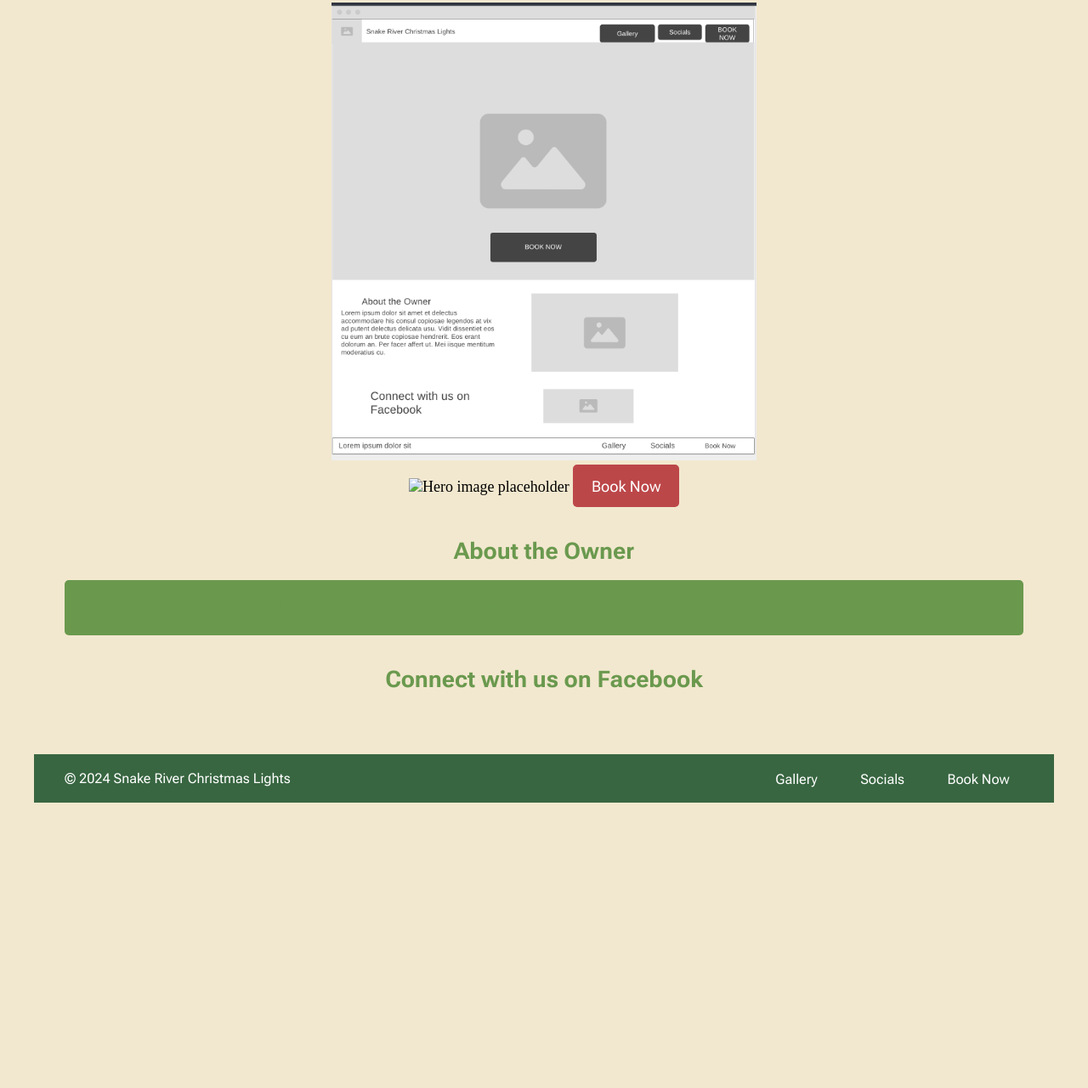
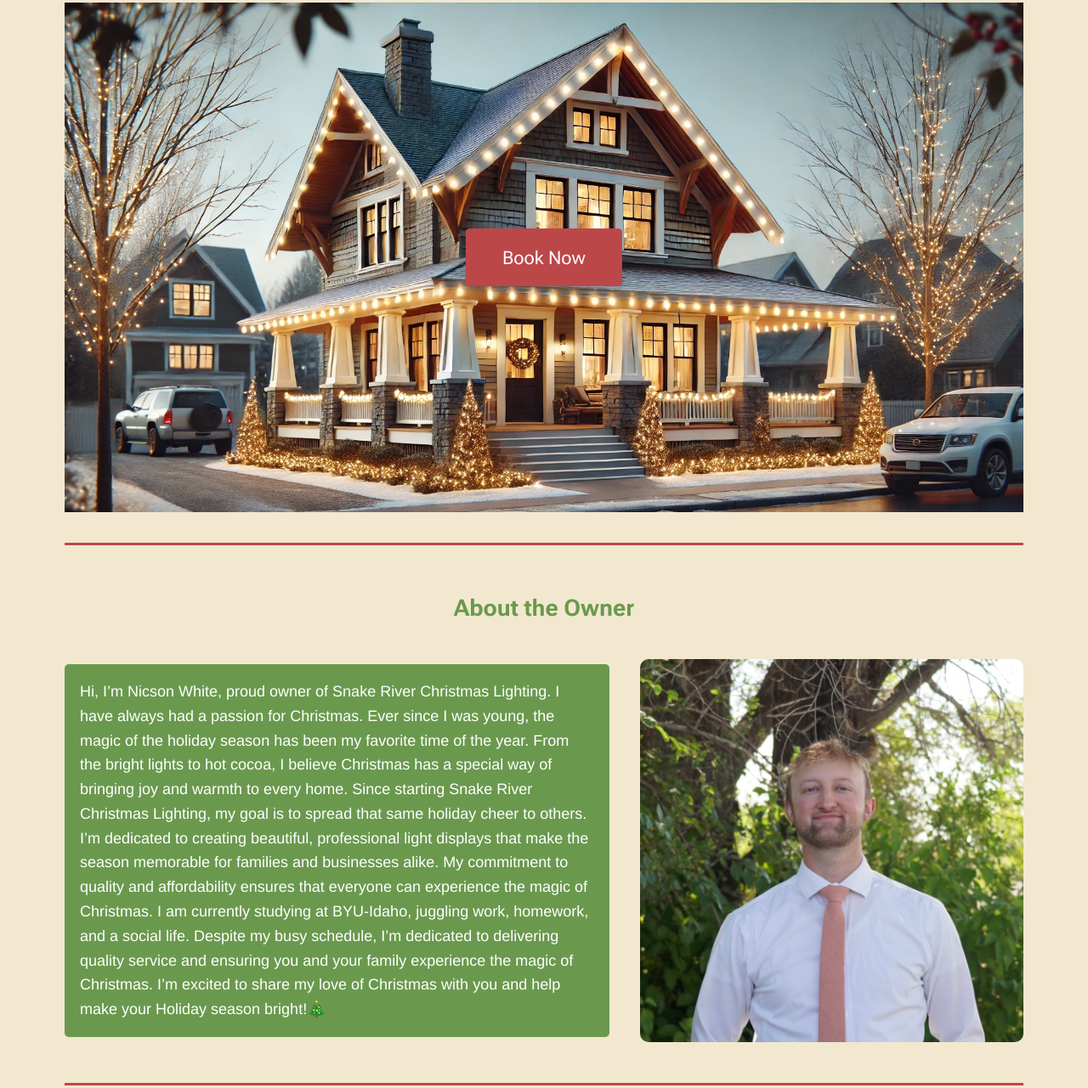
Before and after one commit to stu-nicson/wdd130, a plain HTML site: page snakeriverchristmaslights/index.html in a window 1280 px wide. Shown: the part 155-1436 px from the top of the page at 85% size. Before the commit the page ends 1136 px from the top, so only its background shows below. Drawn offline with Linux system fonts and the light colour scheme; a web font is replaced by a local one.

Commit message:
finished home page

```diff
--- a/snakeriverchristmaslights/index.html
+++ b/snakeriverchristmaslights/index.html
@@ -25,27 +25,41 @@
 
   <!-- Main content (hero section placeholder) -->
   <main>
-    <img src="images/wireframe-homepage.png" alt="wireframe" width="500">
     <section class="hero">
-      <img src="#" alt="Hero image placeholder">
-      <button>Book Now</button>
+      <div class="hero-container">
+        <img src="images/heroimage.jpeg" alt="Christmas lights on house">
+        <button class="hero-button">Book Now</button>
+      </div>
     </section>
+
+    <hr class="accent-line">
 
     <section id="about-owner">
       <h2>About the Owner</h2>
-      <p>Lorem ipsum dolor sit amet, consectetur adipiscing elit. Suspendisse euismod.</p>
+      <div class="content">
+      <p>Hi, I’m Nicson White, proud owner of Snake River Christmas Lighting. I have always had a passion for Christmas. Ever since I was young, the magic of the holiday season has been my favorite time of the year. From the bright lights to hot cocoa, I believe Christmas has a special way of bringing joy and warmth to every home.
+        Since starting Snake River Christmas Lighting, my goal is to spread that same holiday cheer to others. I’m dedicated to creating beautiful, professional light displays that make the season memorable for families and businesses alike. My commitment to quality and affordability ensures that everyone can experience the magic of Christmas.
+        I am currently studying at BYU-Idaho,  juggling work, homework, and a social life. Despite my busy schedule, I’m dedicated to delivering quality service and ensuring you and your family experience the magic of Christmas. I’m excited to share my love of Christmas with you and help make your Holiday season bright!🎄</p>
+      <img src="images/ownerimage.jpg" alt="image of Nicson White">
+      </div>
     </section>
+
+    <hr class="accent-line">
+
 
     <section id="socials">
       <h2>Connect with us on Facebook</h2>
+      <iframe src="https://www.facebook.com/plugins/page.php?href=https%3A%2F%2Fwww.facebook.com%2Fshare%2F17pxtvb9hZ%2F%3Fmibextid%3DLQQJ4d&tabs=timeline&width=500&height=300&small_header=false&adapt_container_width=true&hide_cover=false&show_facepile=true&appId" width="500" height="300" style="border:none;overflow:hidden" scrolling="no" frameborder="0" allowfullscreen="true" allow="autoplay; clipboard-write; encrypted-media; picture-in-picture; web-share"></iframe>
     </section>
   </main>
 
+  <img src="images/wireframe-homepage.png" alt="wireframe" width="500">
   <!-- Footer -->
   <footer>
     <p>&copy; 2024 Snake River Christmas Lights</p>
     <nav>
       <ul>
+        <li><a href="site-plan.html">Site Plan</a></li>
         <li><a href="gallery.html">Gallery</a></li>
         <li><a href="#socials">Socials</a></li>
         <li><a href="Contactus.html">Book Now</a></li>
--- a/snakeriverchristmaslights/styles/styles.css
+++ b/snakeriverchristmaslights/styles/styles.css
@@ -15,7 +15,7 @@
   /* Text and Background Colors */
   --headline-color-on-white: #6A994E;
   --headline-color-on-color: white;
-  --paragraph-color-on-white: #6A994E;
+  --paragraph-color-on-white: #ffffff;
   --paragraph-color-on-color: white;
   --paragraph-background-color: #6A994E;
 
@@ -170,3 +170,78 @@ button:hover {
   .logo a:hover {
     text-decoration: none; /* No underline on hover */
   }
+
+
+  .hero-container {
+    position: relative;
+    width: 100%;
+    height: auto;
+    max-height: 600px; /* Optional: adjust the height limit */
+    overflow: hidden;
+  }
+
+  .hero-container img {
+    width: 100%;
+    height: auto;
+    display: block; /* Avoids any spacing below the image */
+  }
+
+  .hero-button {
+    position: absolute;
+    top: 50%;
+    left: 50%;
+    transform: translate(-50%, -50%);
+    background-color: var(--accent1-color);
+    color: var(--headline-color-on-color);
+    border: none;
+    padding: 1em 2em;
+    font-family: var(--heading-font);
+    font-size: 1.2em;
+    border-radius: 5px;
+    cursor: pointer;
+    box-shadow: 0px 4px 6px rgba(0, 0, 0, 0.1); /* Adds a shadow for contrast */
+    transition: background-color 0.3s ease;
+  }
+
+  .hero-button:hover {
+    background-color: var(--accent2-color);
+  }
+
+  #about-owner {
+    display: flex;
+    flex-direction: column; /* Stack the title above the content */
+    align-items: center; /* Center-align the title */
+    gap: 1em; /* Add space between the title and content */
+  }
+
+  #about-owner h2 {
+    text-align: center; /* Center the title */
+    font-family: var(--heading-font);
+    color: var(--headline-color-on-white);
+  }
+
+  #about-owner .content {
+    display: flex; /* Align text and image side by side */
+    align-items: center; /* Align items vertically */
+    justify-content: center; /* Center the text and image as a group */
+    gap: 2em; /* Add space between text and image */
+    width: 100%; /* Ensure it stretches across the section */
+  }
+
+  #about-owner p {
+    flex: 1; /* Allow the paragraph to take up available space */
+    text-align: left; /* Align text to the left */
+  }
+
+  #about-owner img {
+    max-width: 40%; /* Limit the image width */
+    height: auto; /* Maintain aspect ratio */
+    border-radius: 10px; /* Optional: Add rounded corners */
+  }
+
+  .accent-line {
+    border: none;
+    border-top: 3px solid var(--accent1-color); /* Set the border color */
+    margin: 2em 0; /* Adds space above and below the line */
+    width: 100%; /* Make sure it spans across the full width */
+  }
```
Also changed, not shown: snakeriverchristmaslights/Contactus.html (+1 -0 lines), snakeriverchristmaslights/gallery.html (+1 -0 lines), snakeriverchristmaslights/heroimage.png (added), snakeriverchristmaslights/images/heroimage.jpeg (added), 3 other files.
